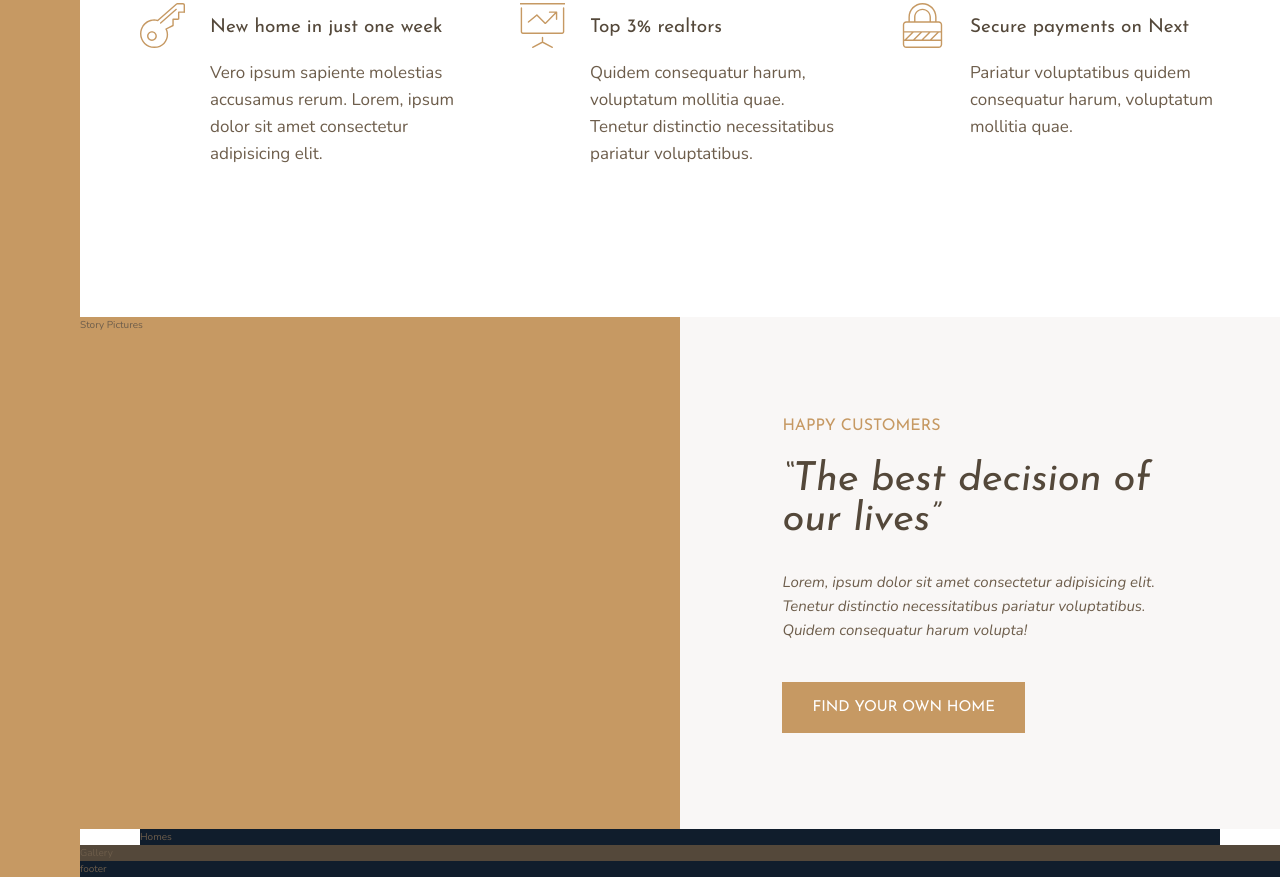
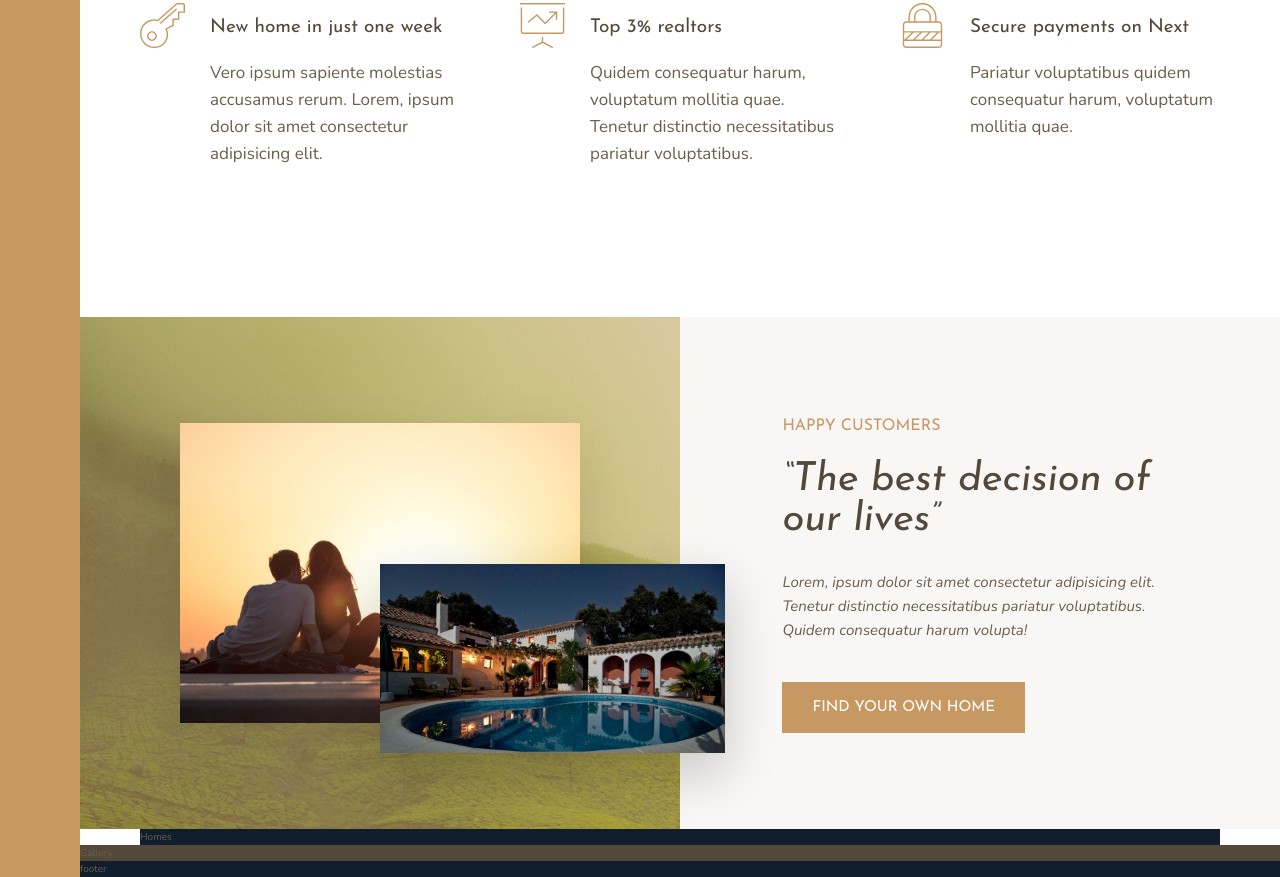
Before and after one commit to skusebauch/next, a website: page index.html in a window 1280 px wide. Shown: the part 991-1868 px from the top of the page. Drawn offline with nearby package versions, Linux system fonts and the light colour scheme.

Commit message:
implement picture part

```diff
--- a/index.html
+++ b/index.html
@@ -76,7 +76,8 @@
       </section>
 
       <div class="story__pictures">
-        Story Pictures
+        <img src="img/story-1.jpeg" alt="Couple new house" class="story__img--1">
+        <img src="img/story-2.jpeg" alt="New house" class="story__img--2">
       </div>
 
       <div class="story__content">
--- a/sass/_story.scss
+++ b/sass/_story.scss
@@ -2,6 +2,29 @@
   &__pictures {
     background-color: $color-primary;
     grid-column: full-start / col-end 4;
+    background-image: linear-gradient(rgba($color-primary, .5), rgba($color-primary, .5)),
+                      url(../img/back.jpg);
+
+    display: grid;
+    grid-template-rows: repeat(6, 1fr);
+    grid-template-columns: repeat(6, 1fr);
+    // to center picture in grid - vertically
+    align-items: center;
+  }
+
+  &__img--1 {
+    width: 100%;
+    grid-row: 2 / 6;
+    grid-column: 2 / 6;
+    box-shadow: 0 2rem 5rem rgba(#000, .1);
+  }
+
+  &__img--2 {
+    width: 115%;
+    grid-row: 4 / 6;
+    grid-column: 4 / 7;
+    z-index: 2;
+    box-shadow: 0 2rem 5rem rgba(#000, .2);
   }
 
   &__content {
```
Also changed, not shown: css/style.css.
